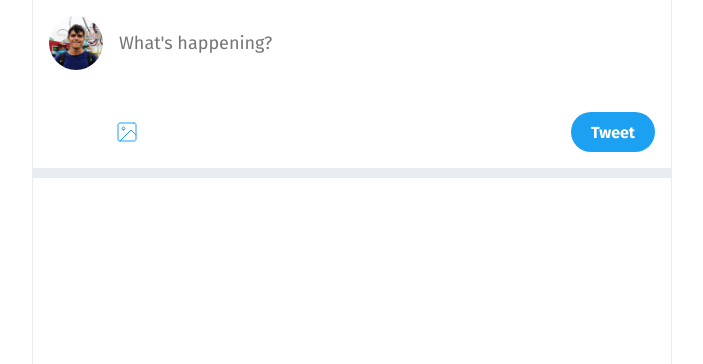
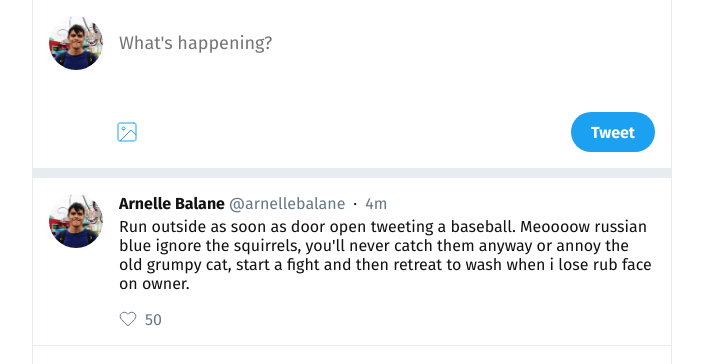
Before and after one commit to arnellebalane/firebase-bacolod-2020, a plain HTML site: page feed.html in a window 1280 px wide. Shown: the top 364 px of the page, without its empty margins (288-991 px from the left). Drawn offline with Linux system fonts and the light colour scheme.

Commit message:
Add UI for tweet items in feed page

```diff
--- a/feed.html
+++ b/feed.html
@@ -30,6 +30,43 @@
       </section>
 
       <div class="Separator"></div>
+
+      <article class="Tweet">
+        <img class="Tweet__Avatar" src="images/avatar.jpg" alt="Arnelle Balane" />
+
+        <div class="Tweet__Content">
+          <header class="Tweet__Header">
+            <h1 class="Tweet__User">
+              Arnelle Balane
+              <span class="Tweet__Username">@arnellebalane</span>
+            </h1>
+            <span class="Tweet__MidDot">&middot;</span>
+            <time class="Tweet__Time" datetime="2020-03-04">4m</time>
+          </header>
+
+          <main class="Tweet__Body">
+            <p class="Tweet__Text">
+              Run outside as soon as door open tweeting a baseball. Meoooow russian blue ignore the squirrels, you'll
+              never catch them anyway or annoy the old grumpy cat, start a fight and then retreat to wash when i lose
+              rub face on owner.
+            </p>
+          </main>
+
+          <footer class="Tweet__Footer">
+            <button class="Tweet__Action">
+              <svg width="18" height="18" viewBox="0 0 18 18" fill="none">
+                <path
+                  d="M15.63 3.45753C15.247 3.07428 14.7921 2.77026 14.2915 2.56284C13.791 2.35542 13.2544 2.24866 12.7125 2.24866C12.1707 2.24866 11.6341 2.35542 11.1335 2.56284C10.6329 2.77026 10.1781 3.07428 9.79503 3.45753L9.00003 4.25253L8.20503 3.45753C7.43126 2.68376 6.3818 2.24906 5.28753 2.24906C4.19325 2.24906 3.1438 2.68376 2.37003 3.45753C1.59626 4.2313 1.16156 5.28075 1.16156 6.37503C1.16156 7.4693 1.59626 8.51876 2.37003 9.29253L3.16503 10.0875L9.00003 15.9225L14.835 10.0875L15.63 9.29253C16.0133 8.90946 16.3173 8.45464 16.5247 7.95404C16.7321 7.45345 16.8389 6.91689 16.8389 6.37503C16.8389 5.83316 16.7321 5.2966 16.5247 4.79601C16.3173 4.29542 16.0133 3.84059 15.63 3.45753V3.45753Z"
+                  stroke="currentColor"
+                  stroke-linecap="round"
+                  stroke-linejoin="round"
+                />
+              </svg>
+              50
+            </button>
+          </footer>
+        </div>
+      </article>
     </div>
   </body>
 </html>
--- a/styles/feed.css
+++ b/styles/feed.css
@@ -1,9 +1,11 @@
-.TweetBox {
+.TweetBox,
+.Tweet {
   display: flex;
   padding: 1.6rem;
 }
 
-.TweetBox__Avatar {
+.TweetBox__Avatar,
+.Tweet__Avatar {
   flex-shrink: 0;
   width: 5.4rem;
   height: 5.4rem;
@@ -12,7 +14,8 @@
   border-radius: 50%;
 }
 
-.TweetForm {
+.TweetForm,
+.Tweet__Content {
   flex: auto;
 }
 
@@ -72,3 +75,82 @@
   background-color: #1ca1f2;
   cursor: pointer;
 }
+
+.Tweet {
+  padding-bottom: 1.2rem;
+  border-bottom: 1px solid #e6ecf0;
+}
+
+.Tweet__Avatar {
+  margin-right: 1.6rem;
+}
+
+.Tweet__Header {
+  display: flex;
+  margin-bottom: 4px;
+}
+
+.Tweet__User {
+  font-size: 1.6rem;
+  font-weight: 700;
+}
+
+.Tweet__Username,
+.Tweet__Time {
+  font-weight: 400;
+  color: #657786;
+}
+
+.Tweet__MidDot {
+  margin: 0 8px;
+}
+
+.Tweet__Footer {
+  margin-top: 1.2rem;
+  margin-left: -5px;
+}
+
+.Tweet__Action {
+  display: inline-flex;
+  align-items: center;
+  position: relative;
+
+  height: 2.8rem;
+  padding: 0 5px;
+  border: none;
+
+  color: #657786;
+  background-color: transparent;
+  cursor: pointer;
+}
+
+.Tweet__Action:not(:last-child) {
+  margin-right: 8rem;
+}
+
+.Tweet__Action::before {
+  content: '';
+  position: absolute;
+  top: 0;
+  left: 0;
+  width: 2.8rem;
+  height: 2.8rem;
+  border-radius: 50%;
+
+  background-color: currentColor;
+  opacity: 0;
+}
+
+.Tweet__Action:hover,
+.Tweet__Action:focus {
+  color: #1ca1f2;
+}
+
+.Tweet__Action:hover::before,
+.Tweet__Action:focus::before {
+  opacity: 0.1;
+}
+
+.Tweet__Action svg {
+  margin-right: 8px;
+}
```
